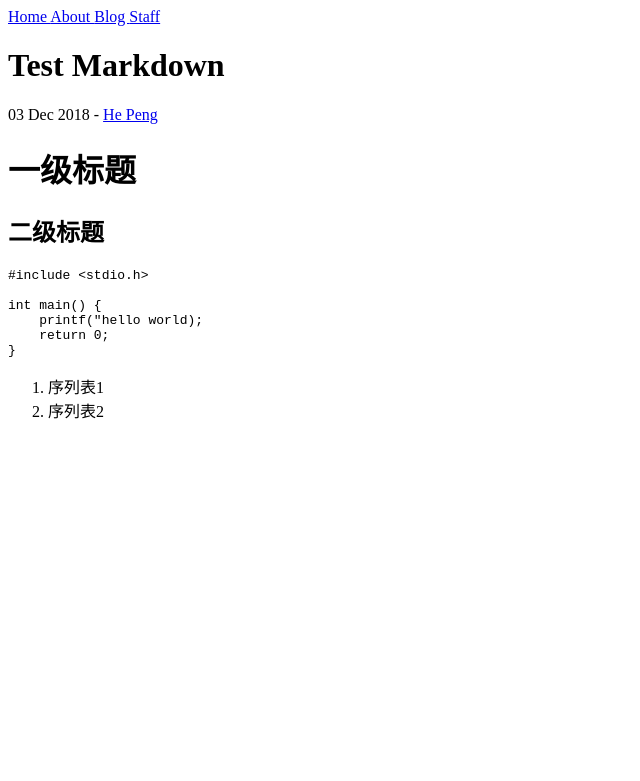
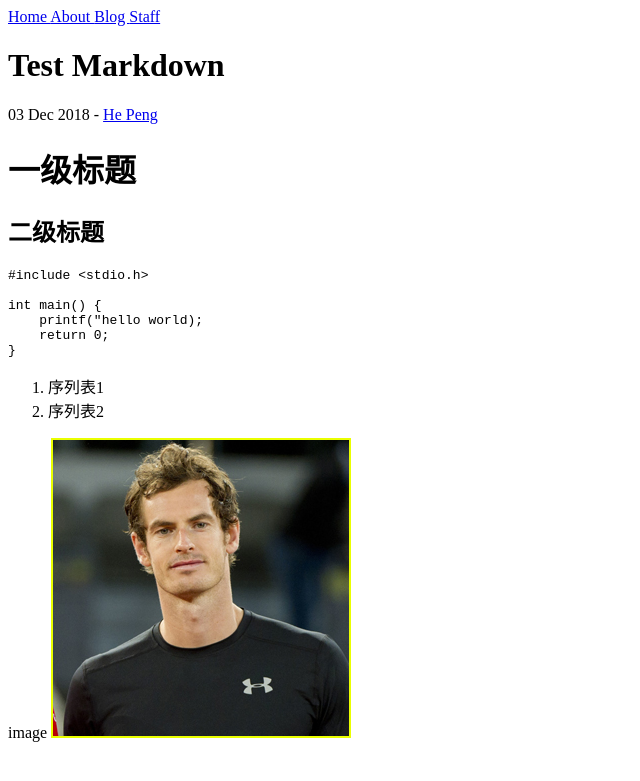
Before and after one commit to heppen/heppen.github.io, a Jekyll site: the page built from _posts/2018-12-03-test-markdown.md, in a window 1280 px wide. Shown: the top 781 px of the page, without its empty margins (0-640 px from the left). Built offline with Jekyll 4.4.1, drawn with Linux system fonts in a browser that asks for light colours.

Commit message:
add image

```diff
--- a/_posts/2018-12-03-test-markdown.md
+++ b/_posts/2018-12-03-test-markdown.md
@@ -15,3 +15,6 @@ int main() {
 
 1. 序列表1
 2. 序列表2
+
+image
+![andy murray](/assets/images/andy-murray-feminism-in-sports.jpg)
```
Also changed, not shown: assets/images/andy-murray-feminism-in-sports.jpg (added).
